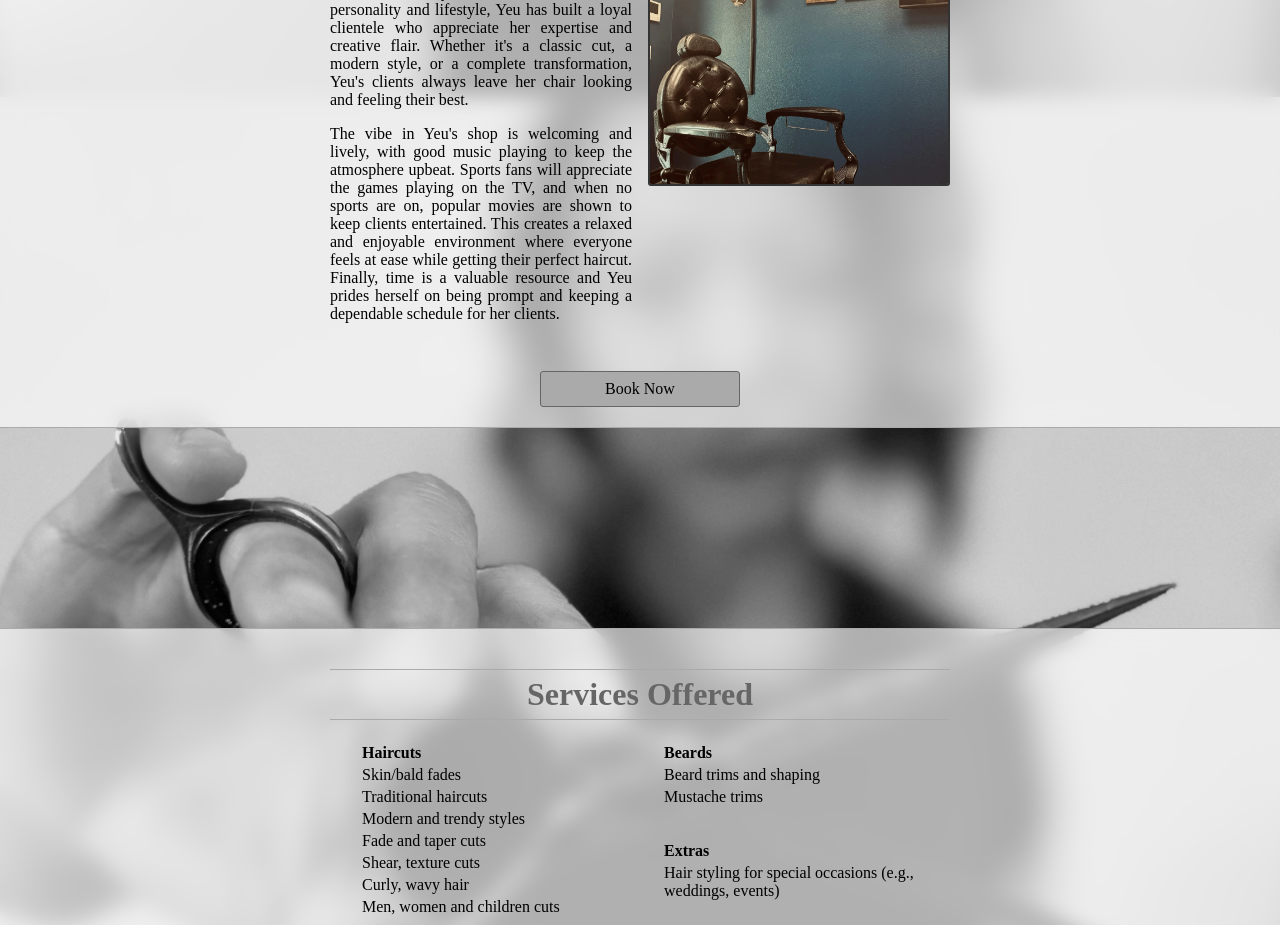
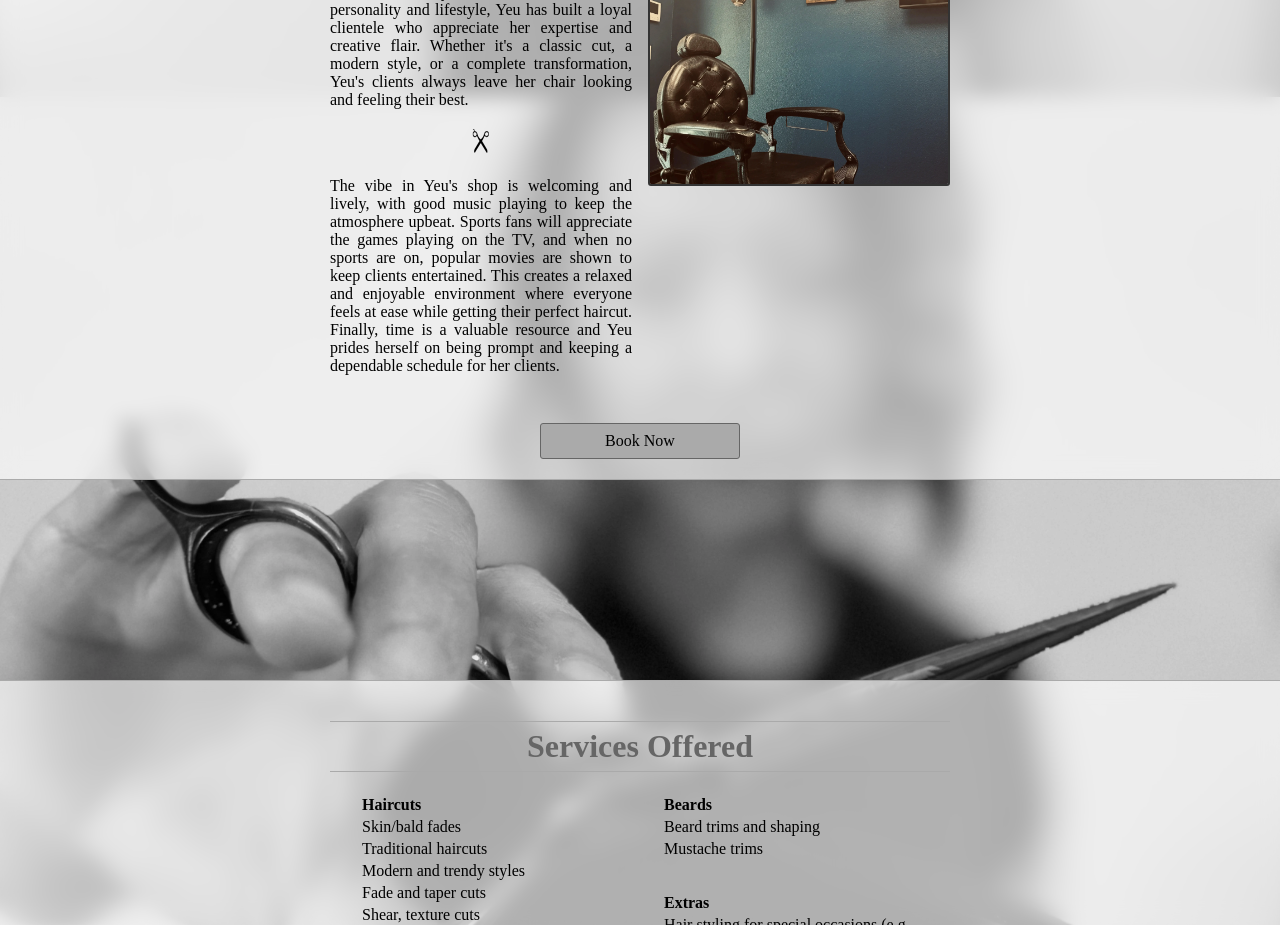
Before and after one commit to iseabock/yeucutit, a Next.js app: page / in a window 1280 px wide. Shown: the part 1060-1985 px from the top of the page. Built offline with nearby package versions, Linux system fonts and the light colour scheme.

Commit message:
shear separator

```diff
--- a/src/app/page.module.css
+++ b/src/app/page.module.css
@@ -141,9 +141,13 @@
   text-align: justify;
 }
 
-.content .contentContainer img {
+.siteImage {
   border-radius: 3px;
   border: #333333 2px solid;
+}
+
+.shearImageSeparator {
+  margin: 0 50% 1em calc(50% - 16px);
 }
 
 .content .contentContainer .services {
--- a/src/app/page.tsx
+++ b/src/app/page.tsx
@@ -24,10 +24,11 @@ export default function Home() {
             <div className={`${styles.contentBody} ${styles.intro}`}>
               <div>
                 <p>Highly skilled and experienced hair stylist with over 20 years in the barbershop and hair salon industry.  Specializing in men&apos;s and women&apos;s haircuts, she has dedicated her career to creating stylish and contemporary looks. Known for her attention to detail and ability to craft tailored styles that suit each client&apos;s personality and lifestyle, Yeu has built a loyal clientele who appreciate her expertise and creative flair. Whether it&apos;s a classic cut, a modern style, or a complete transformation, Yeu&apos;s clients always leave her chair looking and feeling their best. </p>
+                <Image className={styles.shearImageSeparator} src="/images/scissors.png" alt="Barber Shears" width={32} height={32} />
                 <p>The vibe in Yeu&apos;s shop is welcoming and lively, with good music playing to keep the atmosphere upbeat. Sports fans will appreciate the games playing on the TV, and when no sports are on, popular movies are shown to keep clients entertained. This creates a relaxed and enjoyable environment where everyone feels at ease while getting their perfect haircut. Finally, time is a valuable resource and Yeu prides herself on being prompt and keeping a dependable schedule for her clients.</p>
               </div>
               <div>
-                <Image src="/images/chair.webp" alt="barber chair, barber pole and classic celebrities getting haircuts " layout="responsive" width={500} height={500} />
+                <Image className={styles.siteImage} src="/images/chair.webp" alt="barber chair, barber pole and classic celebrities getting haircuts " layout="responsive" width={500} height={500} />
               </div>
             </div>
             <div className={styles.bookAppointment}>
```
Also changed, not shown: public/images/scissors.png (added).
